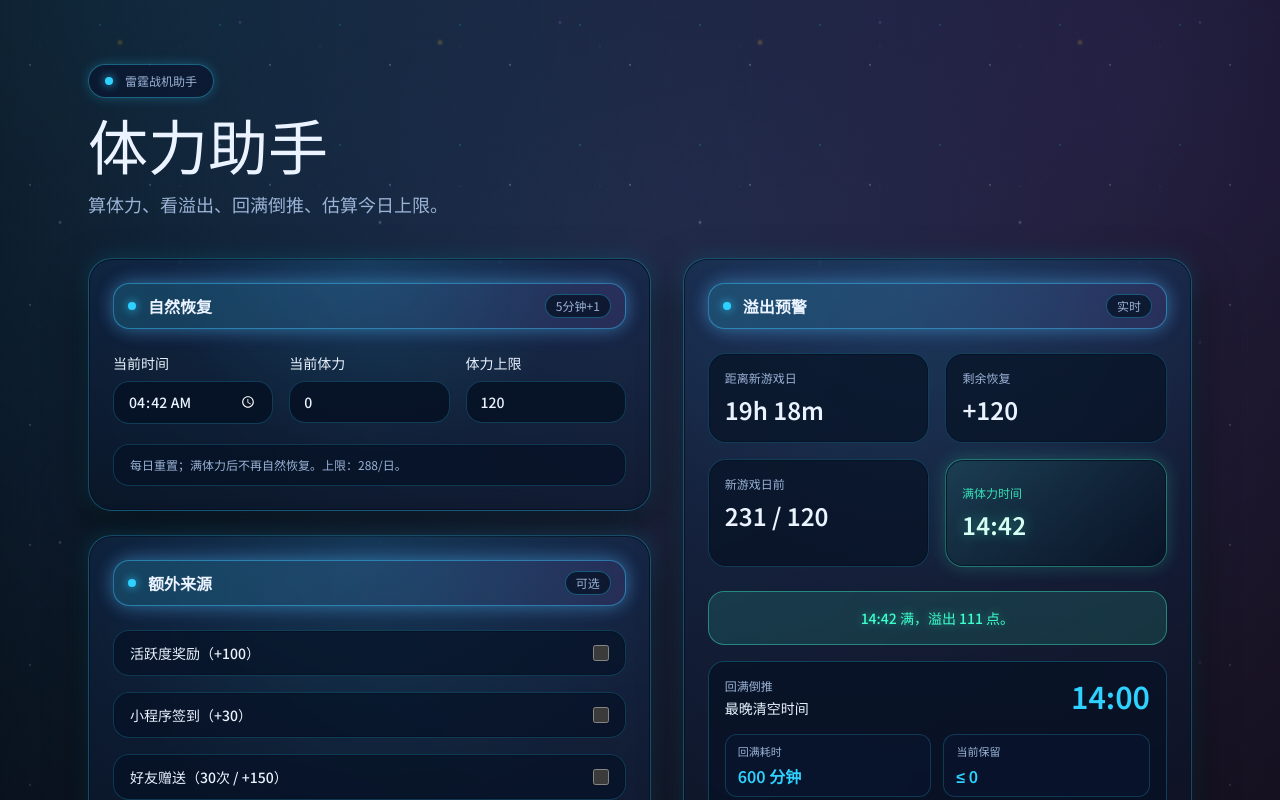
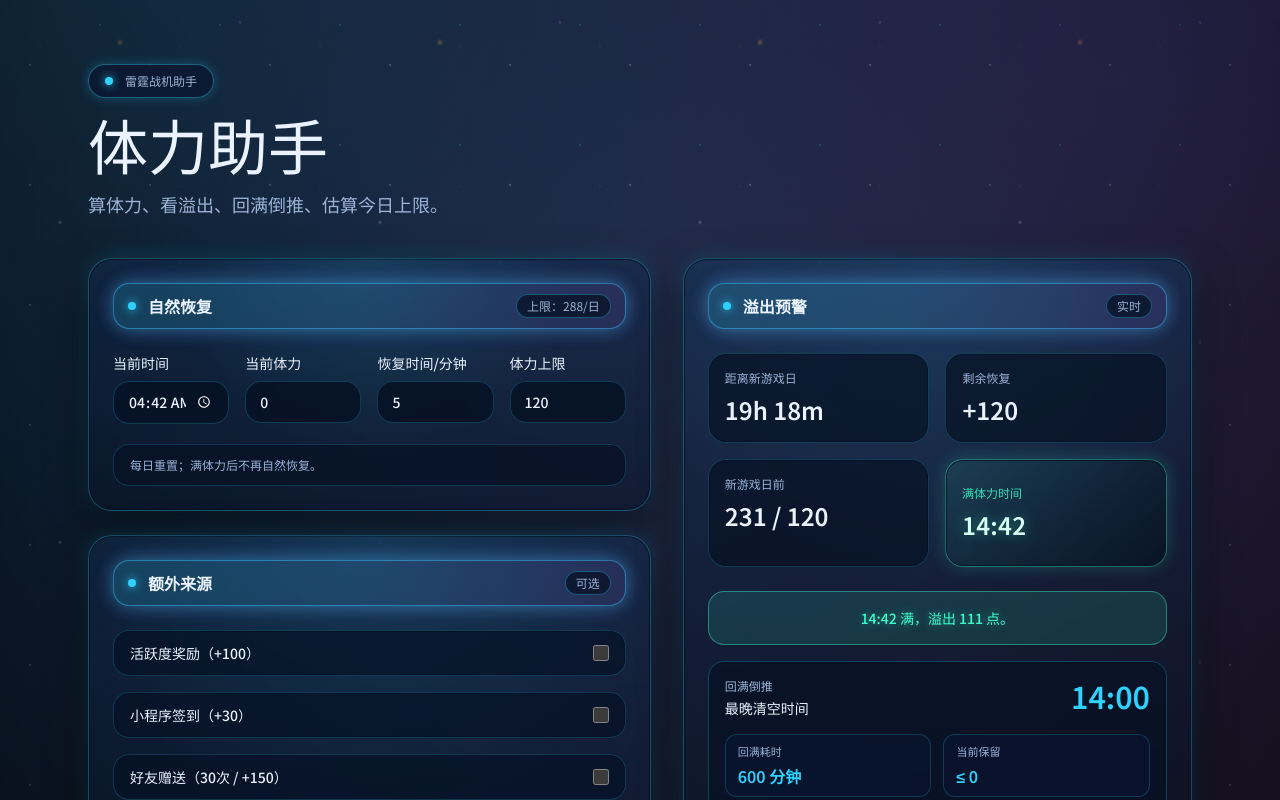
Before and after one commit to GinWU05/thunder-fighter-helper, a Next.js app: page / in a window 1280 px wide. Shown: the top 800 px of the page. Built offline with nearby package versions, Linux system fonts and the light colour scheme; no server answers.

Commit message:
feat: configure stamina recovery interval

```diff
--- a/src/app/page.tsx
+++ b/src/app/page.tsx
@@ -8,8 +8,6 @@ import {
   type StaminaState,
 } from "@/lib/staminaDefaults";
 
-const RECOVERY_INTERVAL_MINUTES = 5;
-const DAILY_RECOVERY_MAX = Math.floor((24 * 60) / RECOVERY_INTERVAL_MINUTES);
 const FRIEND_GIFT_TOTAL = 30 * 5;
 const REMINDER_OWNER_STORAGE_KEY = "thunder-fighter-reminder-owner";
 const REMINDER_SETTINGS_STORAGE_KEY = "thunder-fighter-reminder-settings";
@@ -156,6 +154,7 @@ const buildStoredPayload = (
   lastTime: state.currentTime,
   state: {
     currentStamina: state.currentStamina,
+    recoveryIntervalMinutes: state.recoveryIntervalMinutes,
     maxStamina: state.maxStamina,
     activityReward: state.activityReward,
     miniProgramSignIn: state.miniProgramSignIn,
@@ -288,6 +287,15 @@ const estimateCurrentStamina = (
       DEFAULT_STAMINA_STATE.maxStamina,
     ),
   );
+  const recoveryIntervalMinutes = Math.max(
+    1,
+    toPositiveInt(
+      getStoredNumber(
+        stored.state.recoveryIntervalMinutes,
+        DEFAULT_STAMINA_STATE.recoveryIntervalMinutes,
+      ),
+    ),
+  );
   const cappedCurrent = Math.min(baseCurrent, baseMax);
 
   if (!lastTime) {
@@ -298,7 +306,7 @@ const estimateCurrentStamina = (
   const lastMinutes = parseMinutes(lastTime);
   const elapsedMinutes = Math.max(0, nowMinutes - lastMinutes);
   const recovered = Math.floor(
-    elapsedMinutes / RECOVERY_INTERVAL_MINUTES,
+    elapsedMinutes / recoveryIntervalMinutes,
   );
 
   return Math.min(baseMax, cappedCurrent + recovered);
@@ -394,6 +402,9 @@ export default function Home() {
   );
   const [currentStamina, setCurrentStamina] = useState(
     DEFAULT_STAMINA_STATE.currentStamina,
+  );
+  const [recoveryIntervalMinutes, setRecoveryIntervalMinutes] = useState(
+    DEFAULT_STAMINA_STATE.recoveryIntervalMinutes,
   );
   const [maxStamina, setMaxStamina] = useState(
     DEFAULT_STAMINA_STATE.maxStamina,
@@ -449,6 +460,7 @@ export default function Home() {
   const applyState = (state: StaminaState) => {
     setCurrentTime(state.currentTime);
     setCurrentStamina(state.currentStamina);
+    setRecoveryIntervalMinutes(state.recoveryIntervalMinutes);
     setMaxStamina(state.maxStamina);
     setActivityReward(state.activityReward);
     setMiniProgramSignIn(state.miniProgramSignIn);
@@ -530,6 +542,7 @@ export default function Home() {
     const state: StaminaState = {
       currentTime,
       currentStamina,
+      recoveryIntervalMinutes,
       maxStamina,
       activityReward,
       miniProgramSignIn,
@@ -553,6 +566,7 @@ export default function Home() {
     maxStamina,
     miniProgramSignIn,
     otherStamina,
+    recoveryIntervalMinutes,
     storageDateKey,
     storageReady,
   ]);
@@ -845,14 +859,19 @@ export default function Home() {
     [currentTime],
   );
   const minutesUntilMidnight = Math.max(0, 24 * 60 - minutesSinceMidnight);
+  const safeCurrent = toPositiveInt(currentStamina);
+  const safeRecoveryInterval = Math.max(
+    1,
+    toPositiveInt(recoveryIntervalMinutes),
+  );
+  const safeMax = toPositiveInt(maxStamina);
+  const dailyRecoveryMax = Math.floor((24 * 60) / safeRecoveryInterval);
   const naturalRecovery = Math.floor(
-    minutesUntilMidnight / RECOVERY_INTERVAL_MINUTES,
-  );
-  const safeCurrent = toPositiveInt(currentStamina);
-  const safeMax = toPositiveInt(maxStamina);
+    minutesUntilMidnight / safeRecoveryInterval,
+  );
   const expectedAtMidnight = safeCurrent + naturalRecovery;
   const overflow = Math.max(0, expectedAtMidnight - safeMax);
-  const fullRecoveryMinutes = safeMax * RECOVERY_INTERVAL_MINUTES;
+  const fullRecoveryMinutes = safeMax * safeRecoveryInterval;
   const latestEmptyStartMinutes = Math.max(
     0,
     24 * 60 - fullRecoveryMinutes,
@@ -877,7 +896,7 @@ export default function Home() {
   const minutesLeft = minutesUntilMidnight % 60;
   const overflowActive = overflow > 0;
   const missingStamina = Math.max(0, safeMax - safeCurrent);
-  const minutesToFull = missingStamina * RECOVERY_INTERVAL_MINUTES;
+  const minutesToFull = missingStamina * safeRecoveryInterval;
   const remainingRecovery = Math.min(naturalRecovery, missingStamina);
   const fullTimeTotalMinutes = minutesSinceMidnight + minutesToFull;
   const fullTimeDayOffset = Math.floor(fullTimeTotalMinutes / (24 * 60));
@@ -1073,9 +1092,9 @@ export default function Home() {
                     自然恢复
                   </h2>
                 </div>
-                <span className="panel-chip">5分钟+1</span>
+                <span className="panel-chip">上限：{dailyRecoveryMax}/日</span>
               </div>
-              <div className="mt-6 grid gap-4 sm:grid-cols-3">
+              <div className="mt-6 grid gap-4 sm:grid-cols-4">
                 <label className="text-sm font-medium text-foreground">
                   当前时间
                   <input
@@ -1099,6 +1118,19 @@ export default function Home() {
                   />
                 </label>
                 <label className="text-sm font-medium text-foreground">
+                  恢复时间/分钟
+                  <input
+                    className={inputBase}
+                    type="number"
+                    min={1}
+                    step={1}
+                    value={recoveryIntervalMinutes}
+                    onChange={(event) =>
+                      setRecoveryIntervalMinutes(Number(event.target.value))
+                    }
+                  />
+                </label>
+                <label className="text-sm font-medium text-foreground">
                   体力上限
                   <input
                     className={inputBase}
@@ -1113,7 +1145,7 @@ export default function Home() {
                 </label>
               </div>
               <div className="mt-5 rounded-2xl border border-accent-blue/20 bg-surface-strong/70 px-4 py-3 text-xs text-muted shadow-[inset_0_0_0_1px_rgba(7,18,37,0.85)]">
-                每日重置；满体力后不再自然恢复。上限：{DAILY_RECOVERY_MAX}/日。
+                每日重置；满体力后不再自然恢复。
               </div>
             </div>
 
--- a/src/lib/staminaDefaults.ts
+++ b/src/lib/staminaDefaults.ts
@@ -1,6 +1,7 @@
 export type StaminaState = {
   currentTime: string;
   currentStamina: number;
+  recoveryIntervalMinutes: number;
   maxStamina: number;
   activityReward: boolean;
   miniProgramSignIn: boolean;
@@ -13,6 +14,7 @@ export type StaminaState = {
 export const DEFAULT_STAMINA_STATE: StaminaState = {
   currentTime: "12:00",
   currentStamina: 0,
+  recoveryIntervalMinutes: 5,
   maxStamina: 120,
   activityReward: false,
   miniProgramSignIn: false,
```
